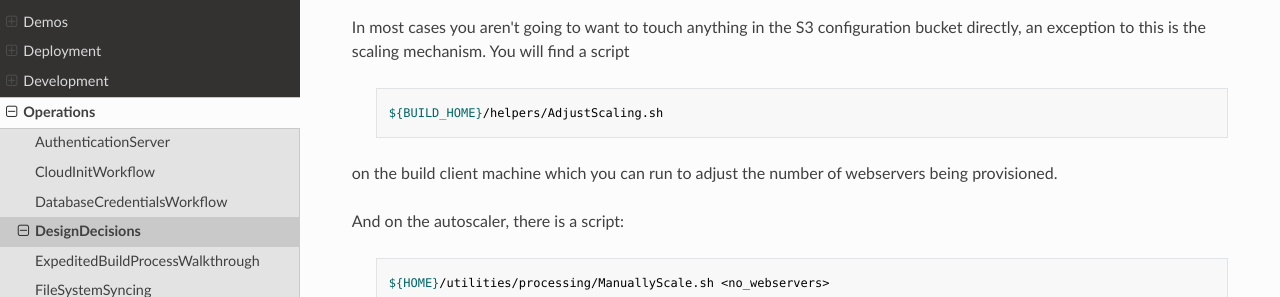
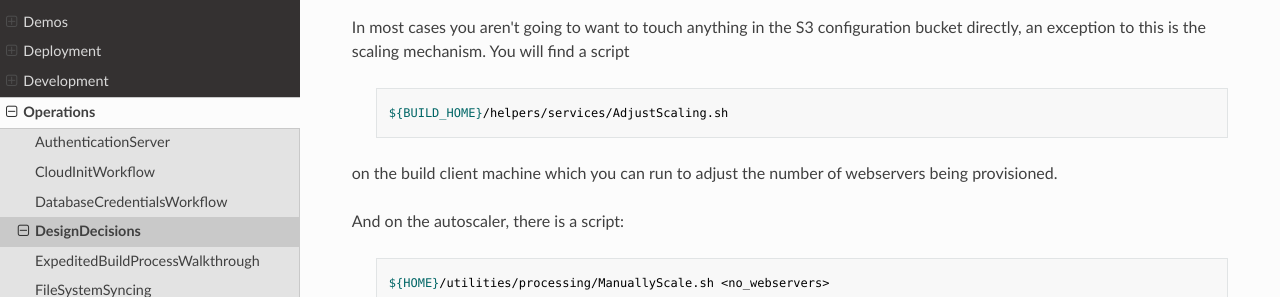
Before and after one commit to wintersys-dev/adt-documentation, an MkDocs documentation site: the page built from docs/Agile Deployment Toolkit/Operations/DesignDecisions.md, in a window 1280 px wide and 900 px high, scrolled down 1837 px. Shown: the part 154-451 px from the top of the window. Built offline with MkDocs 1.6.1, drawn with Linux system fonts in a browser that asks for light colours; nearby versions of some CDN libraries.

Commit message:
Update DesignDecisions.md

```diff
--- a/docs/Agile Deployment Toolkit/Operations/DesignDecisions.md
+++ b/docs/Agile Deployment Toolkit/Operations/DesignDecisions.md
@@ -47,7 +47,7 @@ The configration bucket as a whole is cleaned out for each new build and so has
 
 In most cases you aren't going to want to touch anything in the S3 configuration bucket directly, an exception to this is the scaling mechanism. You will find a script
 
->     ${BUILD_HOME}/helpers/AdjustScaling.sh
+>     ${BUILD_HOME}/helpers/services/AdjustScaling.sh
 
 on the build client machine which you can run to adjust the number of webservers being provisioned.
 
```
